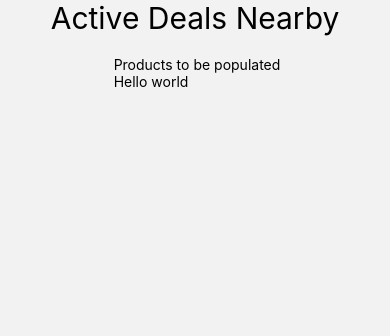
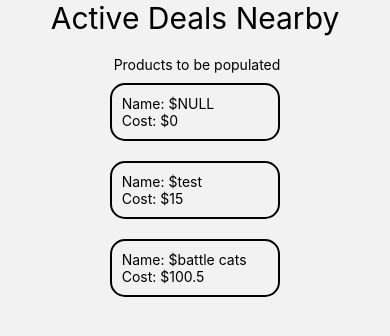
Before and after one commit to yoge1212/ScarletExchange-public, a React Native app in the folder app/: screen /HomeScreen in a window 390 px wide. Shown: the top 336 px of the page. Built offline with nearby package versions, Linux system fonts and the light colour scheme; no server answers.

Commit message:
Added parameters for OfferBar
Now it can receive information, Cost and Name. CSS needs a little bit of work. Also, the default screen is set to Home for now for developing the homepage

```diff
--- a/app/App.js
+++ b/app/App.js
@@ -11,7 +11,7 @@ const Stack = createNativeStackNavigator();
 export default function App() {
   return (
     <NavigationContainer>
-      <Stack.Navigator initialRouteName="LoginScreen">
+      <Stack.Navigator initialRouteName="HomeScreen">
         <Stack.Screen name="LoginScreen" component={LoginScreen} options={{ headerShown: false }}/>
         <Stack.Screen name="HomeScreen" component={HomeScreen} options={{ headerShown: false }}/>
       </Stack.Navigator>
--- a/app/components/offerBar.js
+++ b/app/components/offerBar.js
@@ -1,12 +1,23 @@
 
 import React from 'react';
-import { StyleSheet, Text, View, SafeAreaView, ScrollView } from 'react-native';
+import { StyleSheet, Text, View, SafeAreaView, ScrollView, Image} from 'react-native';
+import offerStyle from '../styles/offerStyle';
 //import firestore from '@react-native-firebase/firestore';
 
 // this will hold our offers
 // no code in it right now
-const OfferBar = () => {
-    return (<Text> Hello world </Text>);
+// three parameters, image src, name of item and cost
+const OfferBar = ({itemName="NULL", cost=0}) => {
+    return (
+        <SafeAreaView style={offerStyle}>
+        <Text style={offerStyle.border}>
+            Name: ${itemName} {"\n"}
+            Cost: ${cost}
+        </Text>
+
+        </SafeAreaView>
+
+    );
 }
 
 
--- a/app/screens/HomeScreen.js
+++ b/app/screens/HomeScreen.js
@@ -14,6 +14,8 @@ const HomeScreen = ({ route }) => {
             <ScrollView style={styles.ScrollView}>
                 <Text> Products to be populated</Text>
                 <OfferBar/>
+                <OfferBar cost={15} itemName={"test"}/>
+                <OfferBar cost={100.50} itemName = {"battle cats"}/>
 
             </ScrollView>
         </SafeAreaView>
--- /dev/null
+++ b/app/styles/offerStyle.js
@@ -0,0 +1,13 @@
+import { StyleSheet } from "react-native";
+const offerStyle = StyleSheet.create({
+    border: {
+        marginTop: 10,
+        marginBottom:10,
+        padding:10,
+        borderWidth: 2,
+        borderColor: "black",
+        borderRadius: 15,
+    }
+});
+
+export default offerStyle;
```
